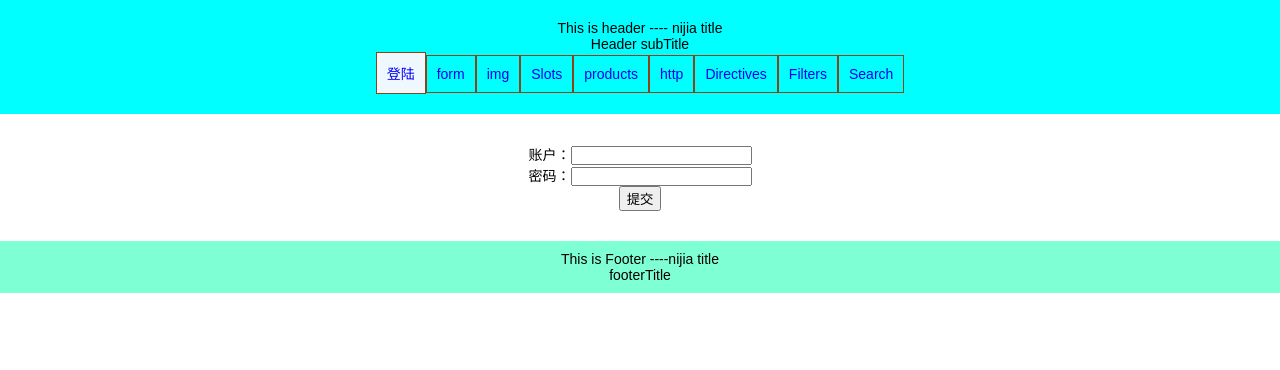
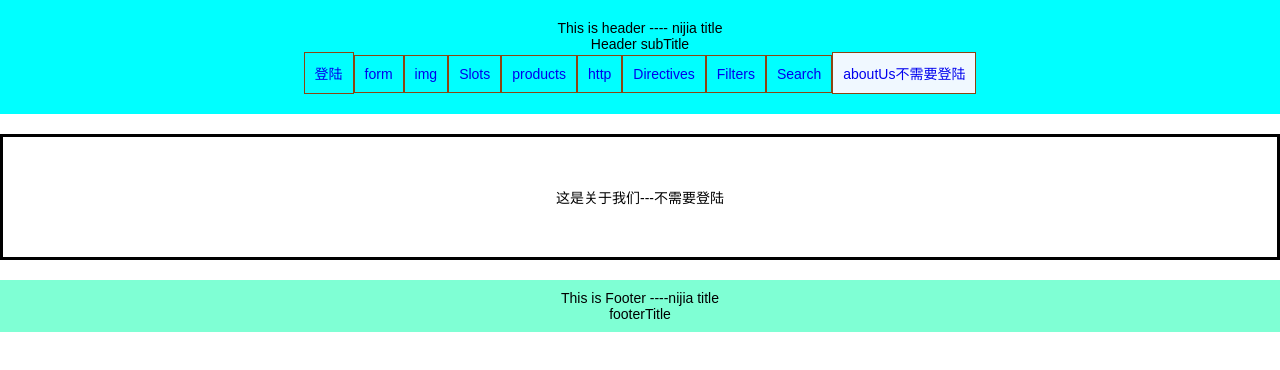
Before and after one commit to ziyuanzhang/vue-cli-demo, a Vue app: page /aboutUs in a window 1280 px wide. Before the commit this address led to /. Shown: the top 370 px of the page. Built offline with nearby package versions, Linux system fonts and the light colour scheme.

Commit message:
优化 路由  判断条件

```diff
--- /dev/null
+++ b/src/components/AboutUS.vue
@@ -0,0 +1,15 @@
+<template>
+    <div class="about">
+        <h1>这是关于我们---不需要登陆</h1>
+    </div>
+</template>
+
+
+<style >
+    .about{
+        margin: 20px auto;
+        border: 3px solid #000;
+        text-align: center;
+        padding: 50px;
+    }
+</style>
--- a/src/components/Header.vue
+++ b/src/components/Header.vue
@@ -13,6 +13,7 @@
         <li><router-link  to="/Directives">Directives</router-link> </li>
         <li><router-link  to="/Filters">Filters</router-link> </li>
         <li><router-link  to="/Search">Search</router-link> </li>
+        <li><router-link  to="/aboutUs">aboutUs不需要登陆</router-link> </li>
       </ul>
   </header>
 </template>
--- a/src/router/baseRouter.js
+++ b/src/router/baseRouter.js
@@ -3,10 +3,12 @@ import form from '../components/form/form'
 import imgCon from '../components/img/imgCon.vue'
 import Img from '../components/img/Img.vue'
 import Slots from '../components/Slots'
+import AboutUS from '../components/AboutUS.vue'
 
 
 const baseRoutes =[
   {path: '/',name:"login", component: Login},
+  {path: '/aboutUs',name:"aboutus",meta:{login:true}, component: AboutUS},
   {path: '/form',name:"form", component: form},
   {path: '/img',name:"img", component: imgCon,
     children:[
--- a/src/router/router.js
+++ b/src/router/router.js
@@ -15,9 +15,9 @@ router.beforeEach((to, from, next) => {
   /*  const nextRoute = ['form', 'img', 'Slots', 'products', 'Slots'];
    if (nextRoute.indexOf(to.name) >= 0) {} */
 
-  if (to.name == "login") {
+  if (to.name == "login" || to.meta.login==true) {
     next();
-  } else if (!sessionStorage.useName) {
+  } else if (!sessionStorage.useName ) {
     //}else if (!store.state.status) {
     router.push({
       name: 'login'
```
Also changed, not shown: 1 other file (tests, documents, lock files or other folders).
